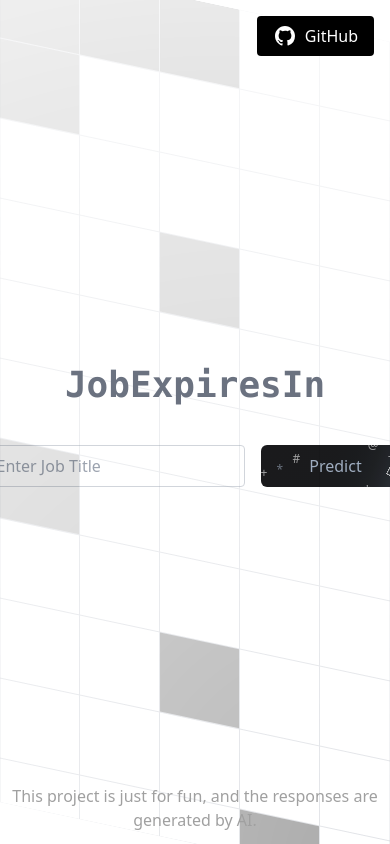
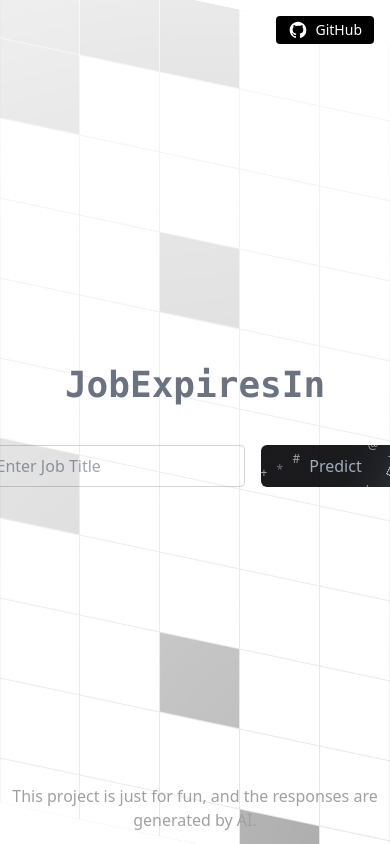
Before and after one commit to binesh-b0/jobexpiresin, a Next.js app: page / in a window 390 px wide. Built offline with nearby package versions, Linux system fonts and the light colour scheme.

Commit message:
fix(GitHubButton):responsive

```diff
--- a/src/components/GitHubButton.tsx
+++ b/src/components/GitHubButton.tsx
@@ -15,7 +15,7 @@ export default function GitHubButton() {
   };
 
   const handleMouseEnter = () => {
-    setMaskSize(25);
+    setMaskSize(30);
   };
 
   const handleMouseLeave = () => {
@@ -26,7 +26,7 @@ export default function GitHubButton() {
     <div className="absolute top-4 right-4">
       <div
         ref={buttonRef}
-        className="relative inline-block px-4 py-2 bg-black text-white rounded group overflow-hidden"
+        className="relative inline-block px-3 py-1 md:px-4 md:py-2 bg-black text-white rounded group overflow-hidden"
         onMouseMove={handleMouseMove}
         onMouseEnter={handleMouseEnter}
         onMouseLeave={handleMouseLeave}
@@ -48,7 +48,7 @@ export default function GitHubButton() {
             xmlns="http://www.w3.org/2000/svg"
             viewBox="0 0 24 24"
             fill="currentColor"
-            className="w-6 h-6"
+            className="w-5 h-5 md:w-6 md:h-6"
           >
             <path
               fillRule="evenodd"
@@ -56,12 +56,12 @@ export default function GitHubButton() {
               clipRule="evenodd"
             />
           </svg>
-          GitHub
+          <span className="text-sm md:text-base">GitHub</span>
         </a>
 
         {/* Mask Circle for hover effect */}
         <div
-          className="absolute inset-0 bg-white pointer-events-none "
+          className="absolute inset-0 bg-white pointer-events-none"
           style={{
             clipPath: `circle(${maskSize}px at var(--maskX) var(--maskY))`,
             mixBlendMode: "difference",
```
